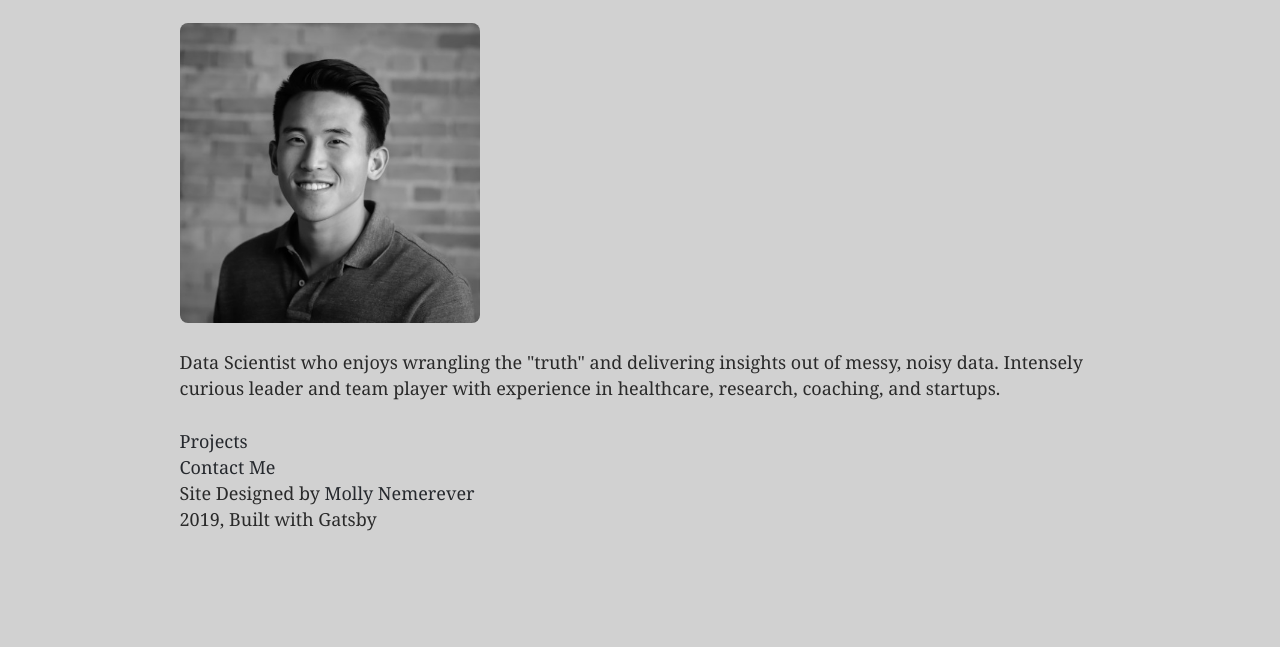
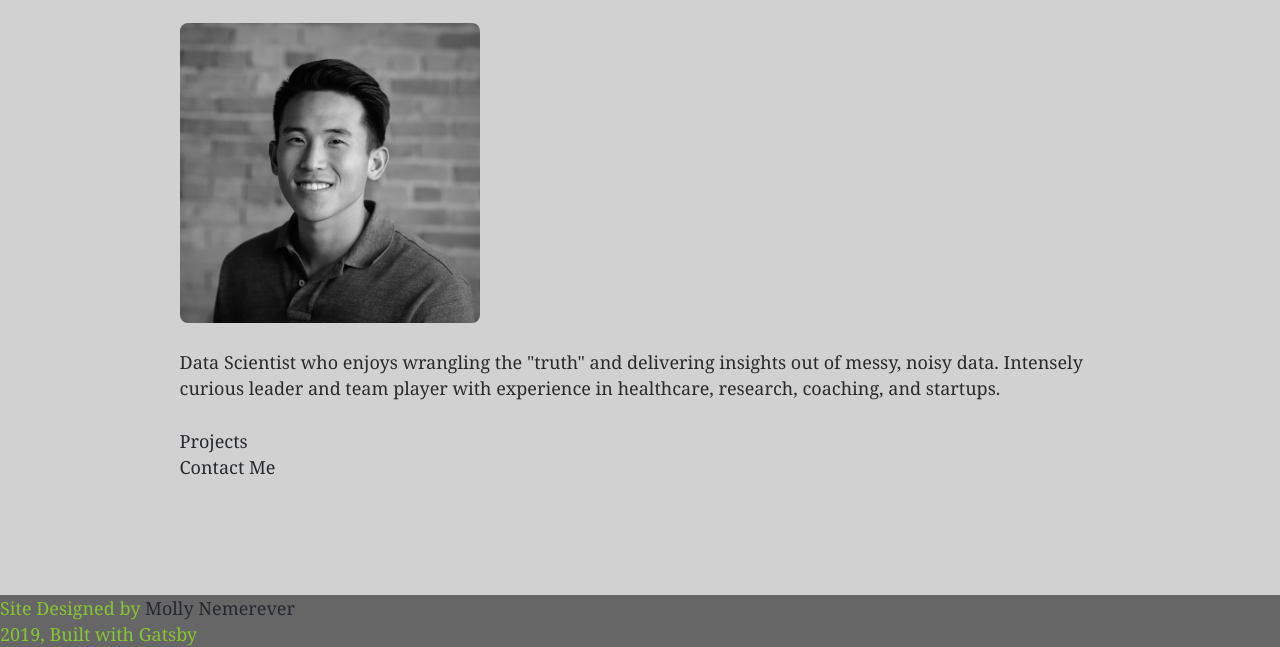
Before and after one commit to mollynemerever/first_gatsby_site, a Gatsby site: page / in a window 1280 px wide. Shown: the part 153-800 px from the top of the page. Built offline with nearby package versions, Linux system fonts and the light colour scheme; Gatsby itself is replaced by a stand-in of ours.

Commit message:
footer moved to bottom

```diff
--- a/src/components/layout.js
+++ b/src/components/layout.js
@@ -35,6 +35,7 @@ const Layout = ({ children }) => {
         }}
       >
         <main>{children}</main>
+      </div>
       <footer>
         Site Designed by{" "}
         <a href="https://mollynemerever.github.io/"> Molly Nemerever </a>
@@ -43,7 +44,6 @@ const Layout = ({ children }) => {
         {` `}
         Gatsby
       </footer>
-      </div>
     </>
   )
 }
--- a/src/components/layout.scss
+++ b/src/components/layout.scss
@@ -2,6 +2,8 @@ html {
   font-family: sans-serif;
   -ms-text-size-adjust: 100%;
   -webkit-text-size-adjust: 100%;
+  width: 100%;
+  height: 100%;
 }
 body {
   margin: 0;
@@ -30,6 +32,15 @@ label.input {
   border-color: rgba(0, 0, 0, 0.8);
   display: flex;
   justify-content: center;
+}
+
+footer {
+  background-color: #666666;
+  color: #87c533;
+  width: 100%;
+  left: 0;
+  position: fixed;
+  bottom: 0;
 }
 article,
 aside,
```
Lines whose indentation alone changed are shown as unchanged.
